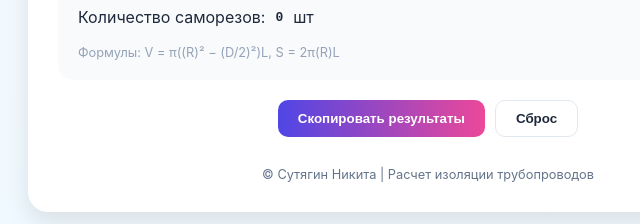
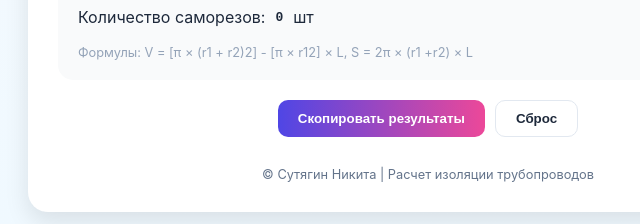
Before and after one commit to nik-company/Calculation-of-pipeline-insulation, a plain HTML site: page index.html in a window 1280 px wide. Shown: the part 669-893 px from the top of the page, 212-852 px from the left. Drawn offline with Linux system fonts and the light colour scheme.

Commit message:
Update index.html

```diff
--- a/index.html
+++ b/index.html
@@ -260,7 +260,8 @@
       </div>
 
       <div style="font-size:0.8rem;color:#94a3b8;margin-top:8px;">
-        Формулы: V = π((R)² − (D/2)²)L, S = 2π(R)L
+        Формулы: V = [π × (r1 + r2)2] - [π × r12] × L,
+        S = 2π × (r1 +r2) × L
       </div>
     </div>
 
@@ -306,7 +307,7 @@
       const S_m2 = 2 * Math.PI * outer_m * L_m;
 
       const S_total_m2 = S_m2 * 1.2; // +20%
-      const screws = 5 * L_m; // 5 шт/м
+      const screws = Math.ceil(5 * L_m);
 
       outerField.textContent = format(outer_m / parseFloat(outerUnit.value));
       VField.textContent = format(V_m3 / parseFloat(VUnit.value));
```
